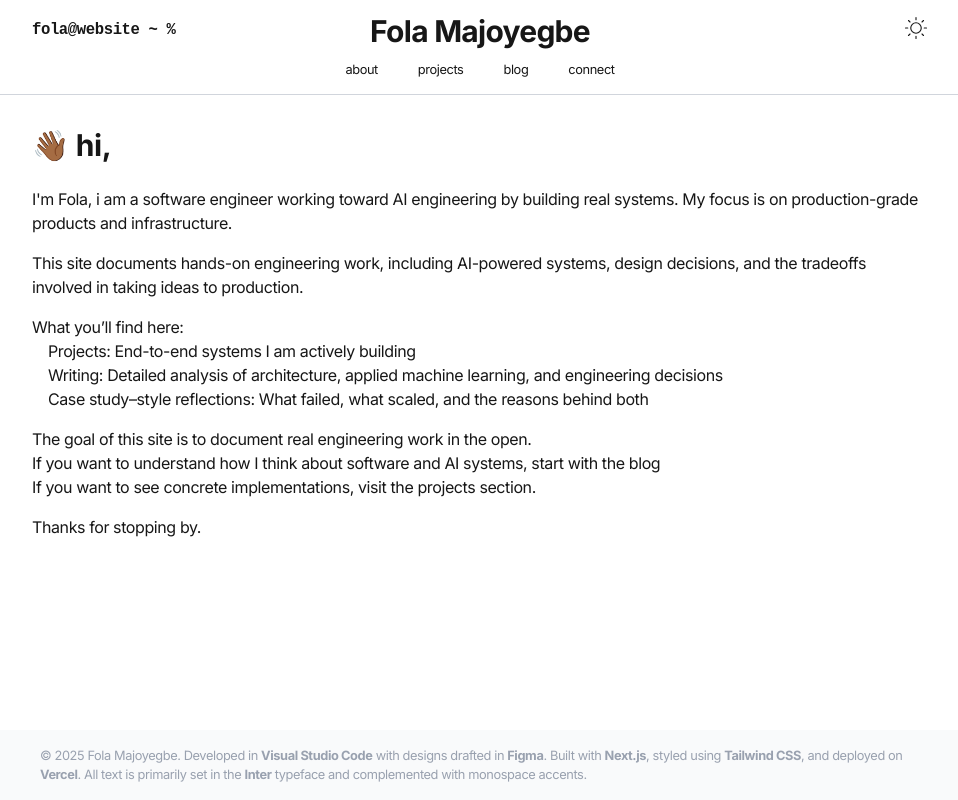
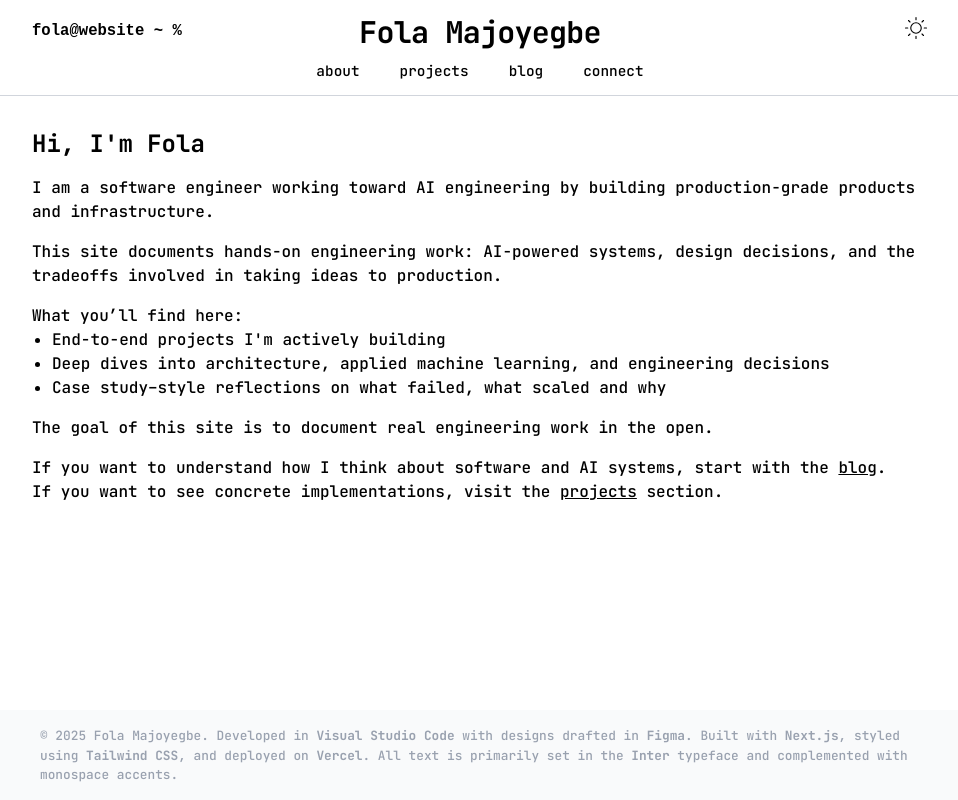
Before and after one commit to Folamajo/portfolio, a Next.js app: page / in a window 1280 px wide. Shown: the whole page, without its empty margins (160-1118 px from the left). Built offline with nearby package versions, Linux system fonts and the light colour scheme.

Commit message:
Fixed home page

```diff
--- a/src/app/layout.tsx
+++ b/src/app/layout.tsx
@@ -1,6 +1,6 @@
 
 import type { Metadata } from "next";
-import { Inter } from "next/font/google";
+import { Inter, JetBrains_Mono } from "next/font/google";
 import "./globals.css";
 import ObserverProvider from "./context/ObserverProvider";
 import ThemeProvider from "./context/ThemeProvider";
@@ -24,6 +24,12 @@ const inter = Inter({
    subsets: ['latin'],
 })
 
+const mono = JetBrains_Mono({
+   subsets: ["latin"],
+   variable: "--font-mono",
+
+})
+
 export default function RootLayout({
   children,
 }: Readonly<{
@@ -38,7 +44,7 @@ export default function RootLayout({
   return (
     <html lang="en" suppressHydrationWarning>
       <body
-        className={`${inter.className} antialiased `}
+        className={`${inter.className} ${mono.className} antialiased `}
       >
          <ThemeProvider
             attribute='class'
--- a/src/app/page.tsx
+++ b/src/app/page.tsx
@@ -63,7 +63,9 @@ export default function Home() {
    }
 
    return (
-      <div className="flex flex-col items-center min-h-screen tracking-tight ">
+      <div className=" font-medium flex flex-col items-center min-h-screen tracking-normal "
+            style= {{ fontFamily : "var(--font-mono", color:  "black"}}
+      >
          <Sidebar />
          <header className= ' w-full flex justify-center '>
             <Header />
@@ -71,31 +73,26 @@ export default function Home() {
 
 
          <main className=' main_content max-w-[58em] mb-6 px-4 w-full '>
-            <h1 className='font-bold text-3xl '>👋🏾 {"hi,"}</h1>
-            <div className= "mt-6">
+            <h1 className='font-bold text-2xl '>{"Hi, I'm Fola"}</h1>
+            <div className= "mt-4">
                <p>
-                  {"I'm Fola, i am a software engineer working toward AI engineering by building real systems. My focus is on production-grade products and infrastructure."}
+                  {"I am a software engineer working toward AI engineering by building production-grade products and infrastructure."}
                </p>
 
                <p className="mt-4">
-                  {"This site documents hands-on engineering work, including AI-powered systems, design decisions, and the tradeoffs involved in taking ideas to production."}</p>
-               <p className="mt-4">
-                 {" What you’ll find here:"}
-               </p>
-               <div>
-                  <ul className ='pl-4'>
-                     <li>{"Projects: End-to-end systems I am actively building"}</li>
-                     <li>{"Writing: Detailed analysis of architecture, applied machine learning, and engineering decisions"}</li>
-                     <li>{"Case study–style reflections: What failed, what scaled, and the reasons behind both"}</li>
-                  </ul>
-               </div>
+                  {"This site documents hands-on engineering work: AI-powered systems, design decisions, and the tradeoffs involved in taking ideas to production."}</p>
+
+               <p className="mt-4">{"What you’ll find here:"} </p>
+               <ul className ='pl-5 list-disc'>
+                  <li>End-to-end projects I'm actively building</li>
+                  <li>Deep dives into architecture, applied machine learning, and engineering decisions</li>
+                  <li>{"Case study–style reflections on what failed, what scaled and why"}</li>
+               </ul>
 
                <p className="mt-4">{"The goal of this site is to document real engineering work in the open."}</p>
-               <p className="=mt-2">If you want to understand how I think about software and AI systems, start with the <Link href="/blog">blog</Link></p>
-               <p>If you want to see concrete implementations, visit the <Link href="/projects">projects</Link>  section.</p>
+               <p className="mt-4">If you want to understand how I think about software and AI systems, start with the <Link href="/blog" className="underline hover:opacity-80">blog</Link>.</p>
+               <p>If you want to see concrete implementations, visit the <Link href="/projects" className="underline hover:opacity-80">projects</Link>  section.</p>
 
-               {/*  */}
-               <p className="mt-4">Thanks for stopping by.</p>
             </div>
          </main>
 
--- a/src/components/Header/Menu.tsx
+++ b/src/components/Header/Menu.tsx
@@ -21,7 +21,7 @@ const Menu = ({ setPageName } : MenuProps) => {
 
 
 
-            <div className="  mx-auto absolute left-1/2 transform -translate-x-1/2 text-[0.8em]">
+            <div className="  mx-auto absolute left-1/2 transform -translate-x-1/2 text-[0.9em]">
                <ul className='flex gap-10'>
                <li className= "hover:opacity-70">
                   <Link href='/about'
```
Also changed, not shown: 1 other file (tests, documents, lock files or other folders).
